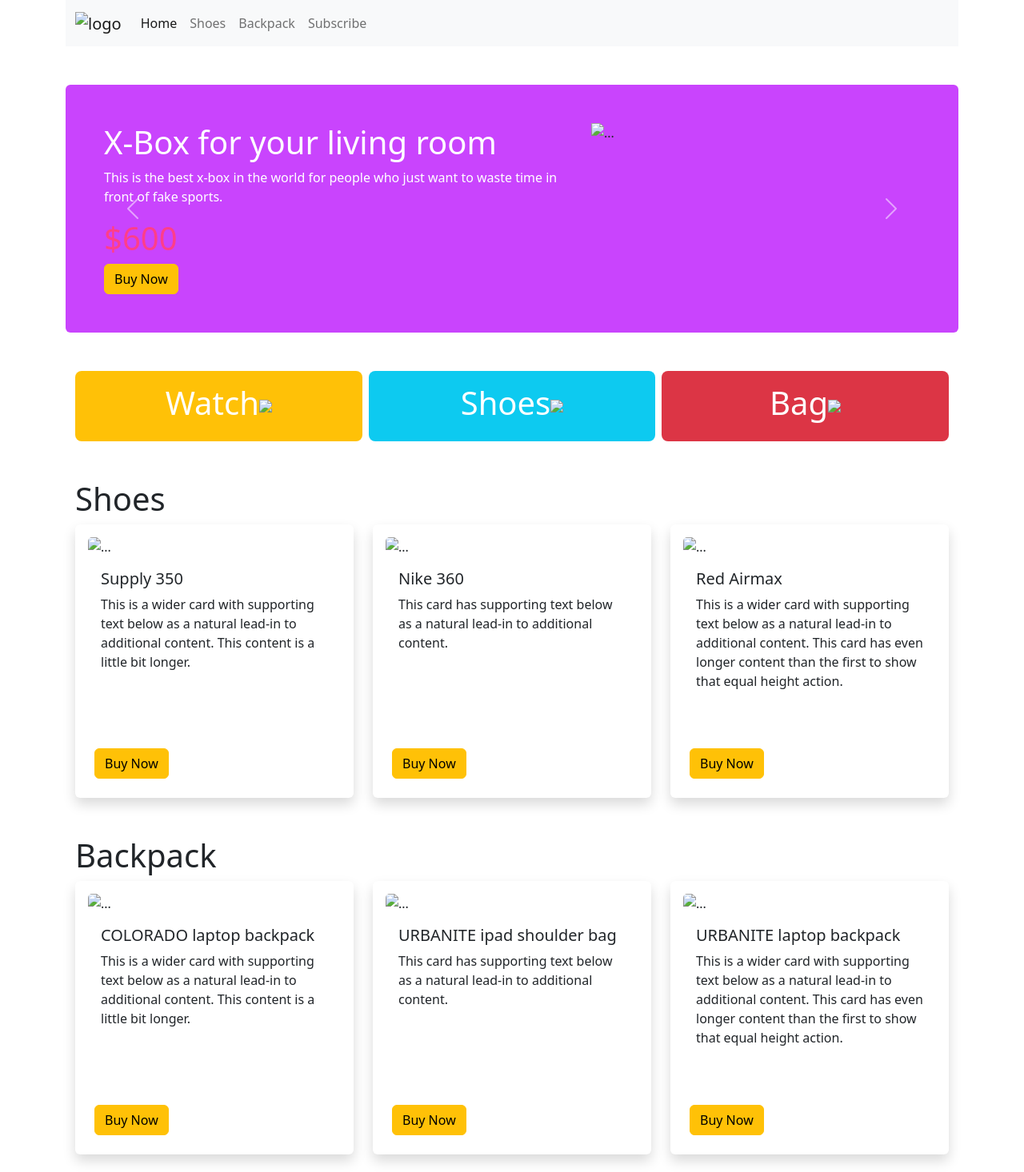
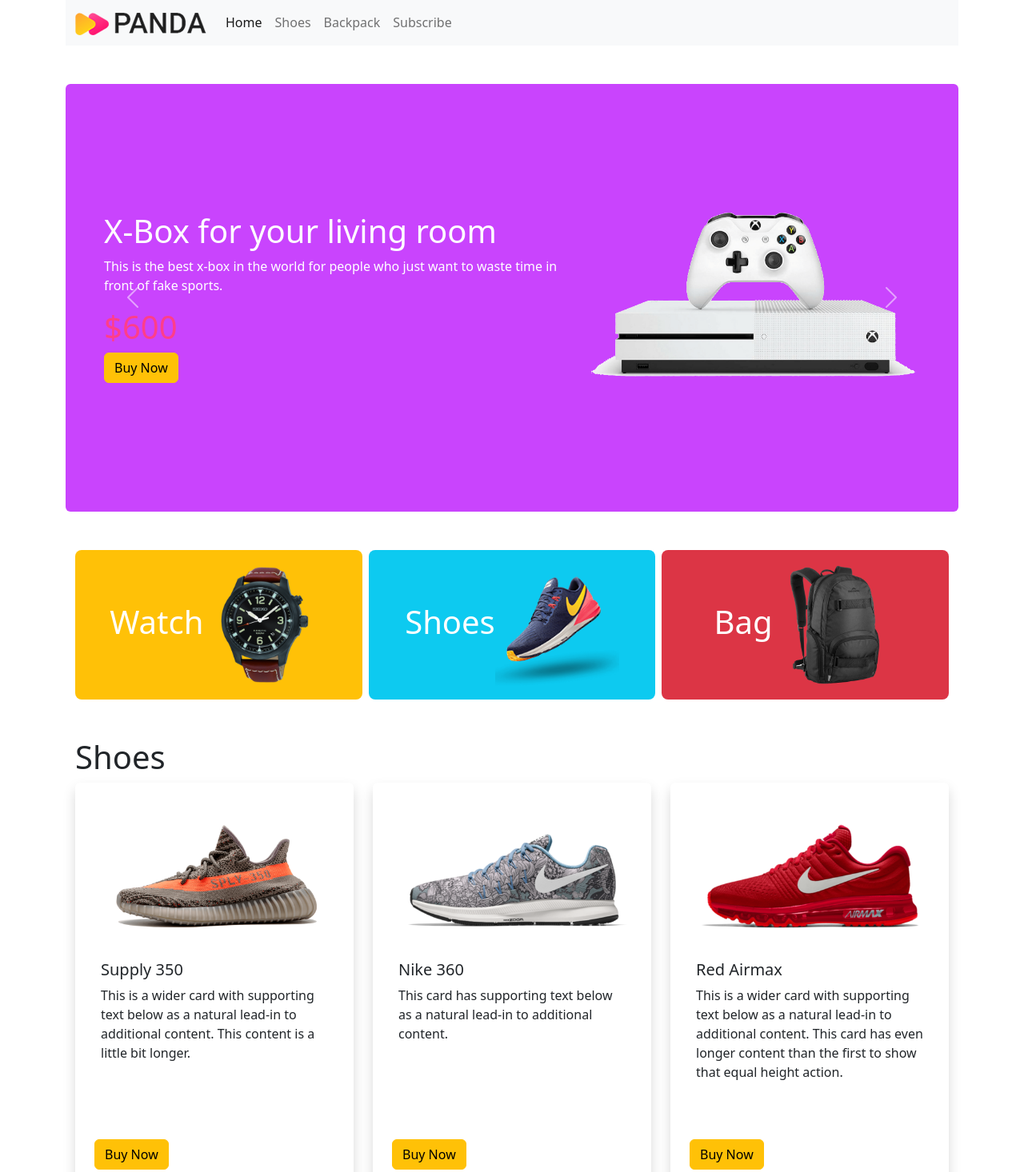
Before and after one commit to roccorizz/panda-ecommerce, a plain HTML site: page index.html in a window 1280 px wide. Shown: the top 1466 px of the page at 80% size. Drawn offline with nearby package versions, Linux system fonts and the light colour scheme; the site is published under a folder, as on GitHub Pages, so addresses that start at the root find nothing.

Commit message:
image problem solve

```diff
--- a/index.html
+++ b/index.html
@@ -18,7 +18,7 @@
         <nav class="navbar navbar-expand-lg bg-light">
             <div class="container">
                 <a class="navbar-brand" href="#">
-                    <img src="/images/logo.png" alt="logo"></a>
+                    <img src="./images/logo.png" alt="logo"></a>
                 <button class="navbar-toggler" type="button" data-bs-toggle="collapse"
                     data-bs-target="#navbarSupportedContent" aria-controls="navbarSupportedContent"
                     aria-expanded="false" aria-label="Toggle navigation">
@@ -72,7 +72,7 @@
 
                             </div>
                             <div class="col-lg-5">
-                                <img src="/images/banner-images/xbox.png" class="d-block w-100" alt="...">
+                                <img src="./images/banner-images/xbox.png" class="d-block w-100" alt="...">
                             </div>
                         </d iv>
 
@@ -91,7 +91,7 @@
 
                             </div>
                             <div class="col-lg-5">
-                                <img src="/images/banner-images/tv.png" class="d-block w-100" alt="...">
+                                <img src="./images/banner-images/tv.png" class="d-block w-100" alt="...">
                             </div>
                         </d iv>
 
@@ -110,7 +110,7 @@
 
                             </div>
                             <div class="col-lg-5">
-                                <img src="/images/banner-images/headphone.png" class="d-block w-100" alt="...">
+                                <img src="./images/banner-images/headphone.png" class="d-block w-100" alt="...">
                             </div>
                         </d iv>
 
@@ -139,7 +139,7 @@
                     <div class="col-lg-4 col-md-6 col-sm-12">
                         <div class="p-3 rounded-3 bg-warning d-flex align-items-center justify-content-center ">
                             <h1 class="text-white">Watch</h1>
-                            <img src="/images/categories/watch.png">
+                            <img src="./images/categories/watch.png">
                         </div>
 
                     </div>
@@ -147,7 +147,7 @@
                     <div class="col-lg-4 col-md-6 col-sm-12">
                         <div class="p-3 rounded-3 bg-info d-flex align-items-center justify-content-center ">
                             <h1 class="text-white">Shoes</h1>
-                            <img src="/images/categories/shoes.png">
+                            <img src="./images/categories/shoes.png">
                         </div>
 
                     </div>
@@ -155,7 +155,7 @@
                     <div class="col-lg-4 col-md-6 col-sm-12">
                         <div class="p-3 rounded-3 bg-danger d-flex align-items-center justify-content-center ">
                             <h1 class="text-white">Bag</h1>
-                            <img src="/images/categories/bag.png">
+                            <img src="./images/categories/bag.png">
                         </div>
 
                     </div>
@@ -171,7 +171,7 @@
 
                 <div class="col">
                     <div class="card h-100 border border-0 shadow p-3 mb-5 bg-body rounded">
-                        <img src="/images/shoes/shoe-1.png" class="card-img-top" alt="...">
+                        <img src="./images/shoes/shoe-1.png" class="card-img-top" alt="...">
                         <div class="card-body">
                             <h5 class="card-title">Supply 350</h5>
                             <p class="card-text">This is a wider card with supporting text below as a natural lead-in to
@@ -185,7 +185,7 @@
                 </div>
                 <div class="col">
                     <div class="card h-100 border border-0 shadow p-3 mb-5 bg-body rounded">
-                        <img src="/images/shoes/shoe-2.png" class="card-img-top" alt="...">
+                        <img src="./images/shoes/shoe-2.png" class="card-img-top" alt="...">
                         <div class="card-body">
                             <h5 class="card-title">Nike 360</h5>
                             <p class="card-text">This card has supporting text below as a natural lead-in to additional
@@ -201,7 +201,7 @@
                 </div>
                 <div class="col">
                     <div class="card h-100 border border-0 shadow p-3 mb-5 bg-body rounded">
-                        <img src="/images/shoes/shoe-3.png" class="card-img-top" alt="...">
+                        <img src="./images/shoes/shoe-3.png" class="card-img-top" alt="...">
                         <div class="card-body">
                             <h5 class="card-title">Red Airmax</h5>
                             <p class="card-text">This is a wider card with supporting text below as a natural lead-in to
@@ -226,7 +226,7 @@
 
                 <div class="col">
                     <div class="card h-100 border border-0 shadow p-3 mb-5 bg-body rounded">
-                        <img src="/images/bags/bag-1.png" class="card-img-top" alt="...">
+                        <img src="./images/bags/bag-1.png" class="card-img-top" alt="...">
                         <div class="card-body">
                             <h5 class="card-title">COLORADO
                                 laptop backpack</h5>
@@ -241,7 +241,7 @@
                 </div>
                 <div class="col">
                     <div class="card h-100 border border-0 shadow p-3 mb-5 bg-body rounded">
-                        <img src="/images/bags/bag-2.png" class="card-img-top" alt="...">
+                        <img src="./images/bags/bag-2.png" class="card-img-top" alt="...">
                         <div class="card-body">
                             <h5 class="card-title">URBANITE
                                 ipad shoulder bag
@@ -259,7 +259,7 @@
                 </div>
                 <div class="col">
                     <div class="card h-100 border border-0 shadow p-3 mb-5 bg-body rounded">
-                        <img src="/images/bags/bag-3.png" class="card-img-top" alt="...">
+                        <img src="./images/bags/bag-3.png" class="card-img-top" alt="...">
                         <div class="card-body">
                             <h5 class="card-title">URBANITE
                                 laptop backpack</h5>
```
